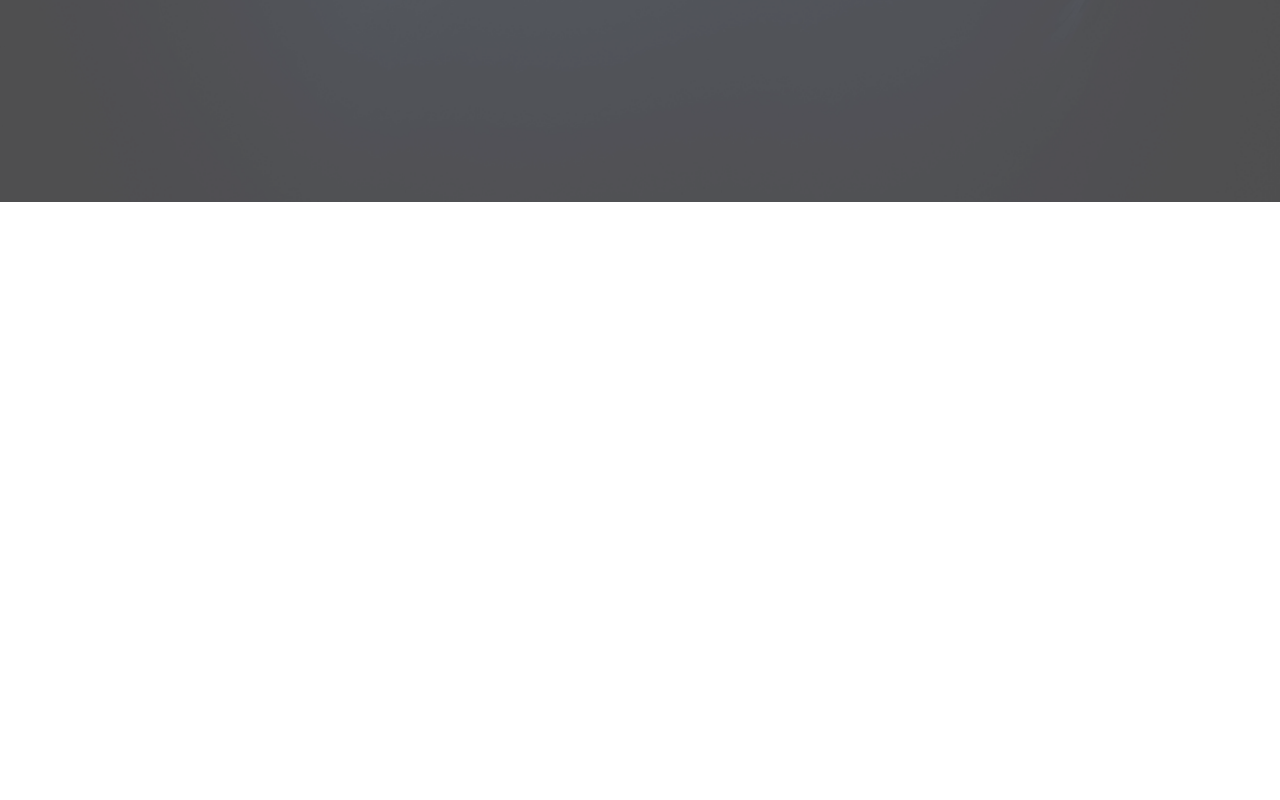
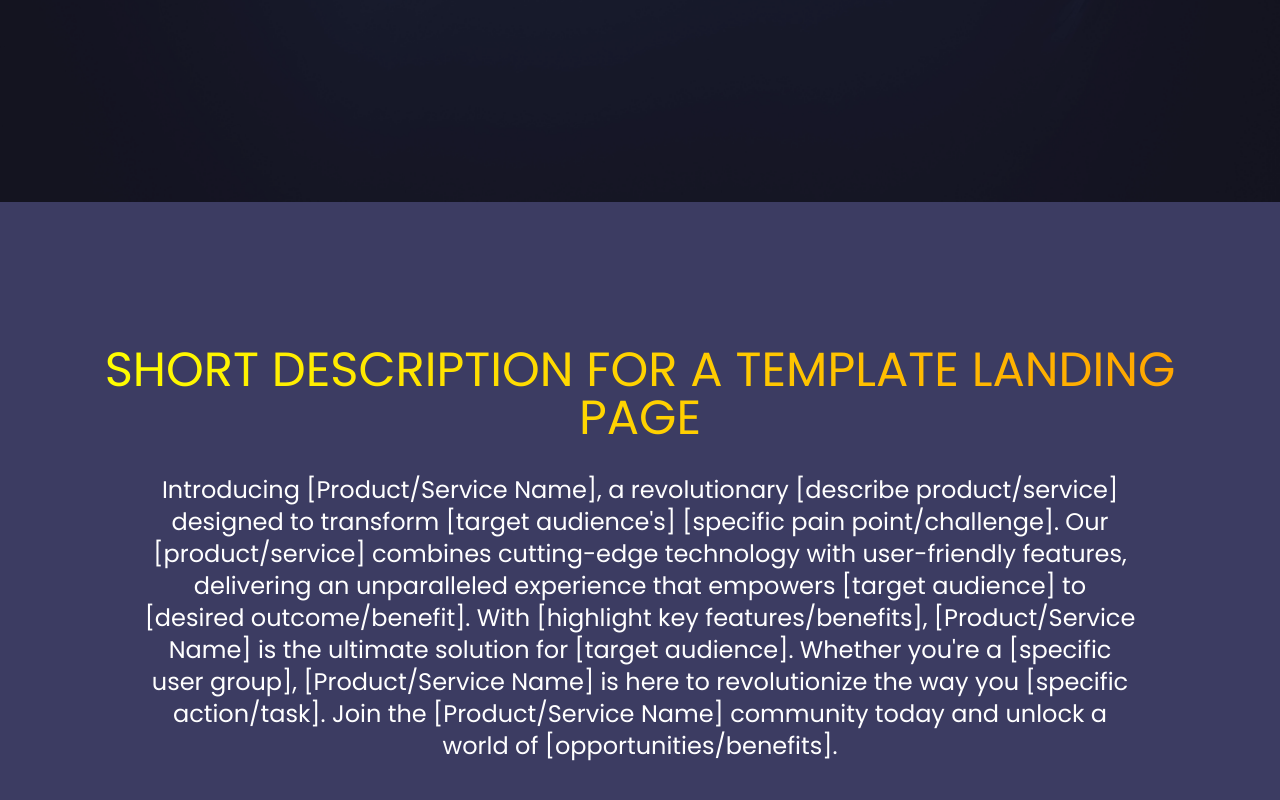
Before and after one commit to Clumsynite/tailwind-landing-page, a React (Vite) app: page /#/ in a window 1280 px wide. Shown: the part 598-1398 px from the top of the page. Before the commit the page ends 848 px from the top, so only its background shows below. Built offline with nearby package versions, Linux system fonts and the light colour scheme.

Commit message:
added aos and welcome content
added background color to page

```diff
--- a/package.json
+++ b/package.json
@@ -10,6 +10,7 @@
     "preview": "vite preview"
   },
   "dependencies": {
+    "aos": "^2.3.4",
     "flowbite": "^1.6.5",
     "react": "^18.2.0",
     "react-dom": "^18.2.0",
--- a/src/App.jsx
+++ b/src/App.jsx
@@ -1,6 +1,15 @@
+import { useEffect } from "react";
 import { Outlet } from "react-router-dom";
 
+import AOS from "aos";
+import "aos/dist/aos.css";
+
 function App() {
+  useEffect(() => {
+    AOS.init();
+    AOS.refresh();
+  }, []);
+
   return (
     <div id="App">
       <Outlet />
--- /dev/null
+++ b/src/pages/Home/Welcome/Description.jsx
@@ -0,0 +1,23 @@
+function Description() {
+  return (
+    <div>
+      <h6
+        className="text-center text-5xl uppercase text-transparent bg-clip-text bg-gradient-to-r from-[yellow] to-[orange]"
+        data-aos="fade-up"
+      >
+        Short Description for a template Landing Page
+      </h6>
+      <p className="px-12 py-8 text-2xl text-[#fff] text-center" data-aos="fade-up">
+        Introducing [Product/Service Name], a revolutionary [describe product/service] designed to transform [target
+        audience&apos;s] [specific pain point/challenge]. Our [product/service] combines cutting-edge technology with
+        user-friendly features, delivering an unparalleled experience that empowers [target audience] to [desired
+        outcome/benefit]. With [highlight key features/benefits], [Product/Service Name] is the ultimate solution for
+        [target audience]. Whether you&apos;re a [specific user group], [Product/Service Name] is here to revolutionize
+        the way you [specific action/task]. Join the [Product/Service Name] community today and unlock a world of
+        [opportunities/benefits].
+      </p>
+    </div>
+  );
+}
+
+export default Description;
--- /dev/null
+++ b/src/pages/Home/Welcome/index.jsx
@@ -0,0 +1,11 @@
+import Description from "./Description";
+
+function Welcome() {
+  return (
+    <div className="flex flex-col items-center px-24 py-24 min-h-[100vh]">
+      <Description />
+    </div>
+  );
+}
+
+export default Welcome;
--- a/src/pages/Home/index.jsx
+++ b/src/pages/Home/index.jsx
@@ -1,16 +1,18 @@
 import CoverImage from "../../Components/CoverImage";
 import Navbar from "../../Components/Navbar";
 import Introduction from "./Introduction";
+import Welcome from "./Welcome";
 
 function Home() {
   return (
-    <div className="">
+    <div className="bg-[#3c3c62]">
       <CoverImage>
         <div className="home_content w-screen">
           <Navbar />
           <Introduction />
         </div>
       </CoverImage>
+      <Welcome />
     </div>
   );
 }
```
Also changed, not shown: 1 other file (tests, documents, lock files or other folders).
